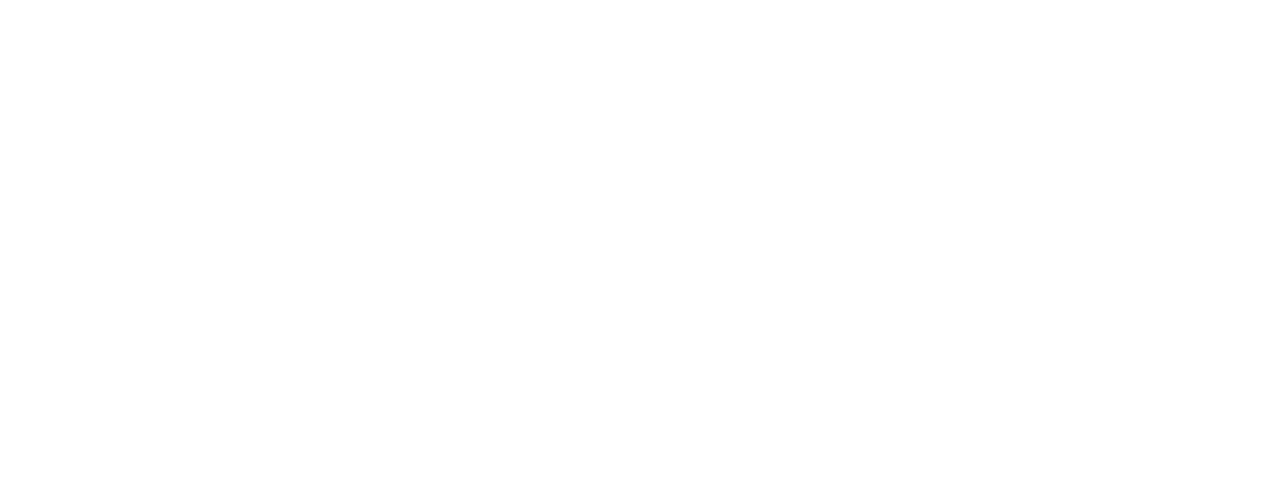
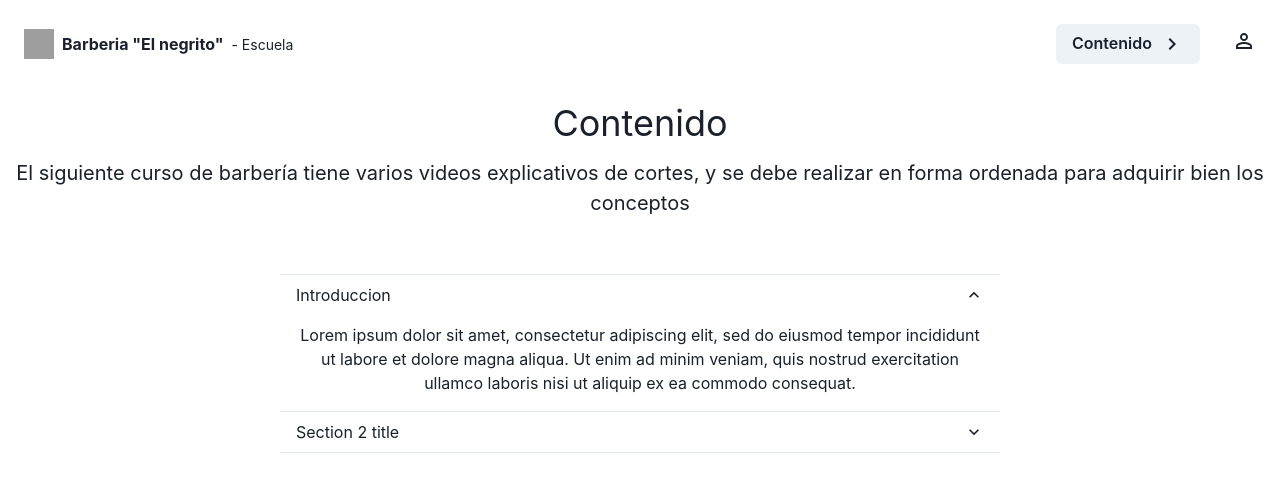
Before and after one commit to vazqueztomas/escuelabarber-a, a React (Create React App) app: page /cursobarberia.html in a window 1280 px wide. Before the commit this address had no page. Shown: the top 492 px of the page. Built offline with nearby package versions, Linux system fonts and the light colour scheme; grey boxes are pictures that could not be loaded.

Commit message:
añadimos clases del curso
añadimos el menu desplegable, menuAccordion component, y linkeamos desde routes

```diff
--- /dev/null
+++ b/src/components/ListadoVideos.js
@@ -0,0 +1,42 @@
+import { Accordion, AccordionItem, AccordionButton, AccordionIcon, AccordionPanel, Box } from "@chakra-ui/react";
+
+
+export default function ListadoVideos(props) {
+  return (
+    <Accordion defaultIndex={[0]} allowMultiple w={720}>
+      <AccordionItem>
+        <h2>
+          <AccordionButton>
+            <Box flex="1" textAlign="left">
+              Introduccion
+            </Box>
+            <AccordionIcon />
+          </AccordionButton>
+        </h2>
+        <AccordionPanel pb={4}>
+          Lorem ipsum dolor sit amet, consectetur adipiscing elit, sed do
+          eiusmod tempor incididunt ut labore et dolore magna aliqua. Ut enim ad
+          minim veniam, quis nostrud exercitation ullamco laboris nisi ut
+          aliquip ex ea commodo consequat.
+        </AccordionPanel>
+      </AccordionItem>
+
+      <AccordionItem>
+        <h2>
+          <AccordionButton>
+            <Box flex="1" textAlign="left">
+              Section 2 title
+            </Box>
+            <AccordionIcon />
+          </AccordionButton>
+        </h2>
+        <AccordionPanel pb={4}>
+          Lorem ipsum dolor sit amet, consectetur adipiscing elit, sed do
+          eiusmod tempor incididunt ut labore et dolore magna aliqua. Ut enim ad
+          minim veniam, quis nostrud exercitation ullamco laboris nisi ut
+          aliquip ex ea commodo consequat.
+        </AccordionPanel>
+      </AccordionItem>
+    </Accordion>
+  );
+}
--- a/src/components/Menu.js
+++ b/src/components/Menu.js
@@ -8,7 +8,7 @@ export default function MyMenu() {
         Contenido
       </MenuButton>
       <MenuList>
-        <MenuItem><Link to = {"/comprar.html"}>Ir al curso </Link></MenuItem>
+        <MenuItem><Link to = {"/cursobarberia.html"}>Ir al curso </Link></MenuItem>
         <MenuItem>Desloguear</MenuItem>
       </MenuList>
     </Menu>
--- /dev/null
+++ b/src/containers/Curso.js
@@ -0,0 +1,18 @@
+import { Stack, Text } from "@chakra-ui/react";
+import ListadoVideos from "../components/ListadoVideos";
+import Header from "../components/sections/Header";
+import Subtitulo from "../components/Subtitulo";
+import Titulo from "../components/Titulo";
+
+export default function Curso(props) {
+  return (
+    <Stack>
+        <Header></Header>
+      <Titulo titulo = "Contenido"></Titulo>
+      <Subtitulo subtitulo = "El siguiente curso de barbería tiene varios videos explicativos de cortes, y se debe realizar en forma ordenada para adquirir bien los conceptos"></Subtitulo>
+      <Stack justifyContent={"center"} alignItems={"center"} py={12}>
+          <ListadoVideos/>
+      </Stack>
+    </Stack>
+  );
+}
--- a/src/routes/App.js
+++ b/src/routes/App.js
@@ -2,6 +2,7 @@ import "../App.css";
 import { BrowserRouter as Browser, Routes, Route } from "react-router-dom";
 import Home from "../containers/Home";
 import Comprar from "../containers/Comprar";
+import Curso from "../containers/Curso";
 
 function App() {
   return (
@@ -10,6 +11,7 @@ function App() {
       <Routes>
         <Route exact path="/" element = {<Home/>}></Route>
         <Route path="/comprar.html" element = {<Comprar/>}></Route>
+        <Route path="/cursobarberia.html" element={<Curso/>}></Route>
       </Routes>
       </Browser>
     </div>
```
